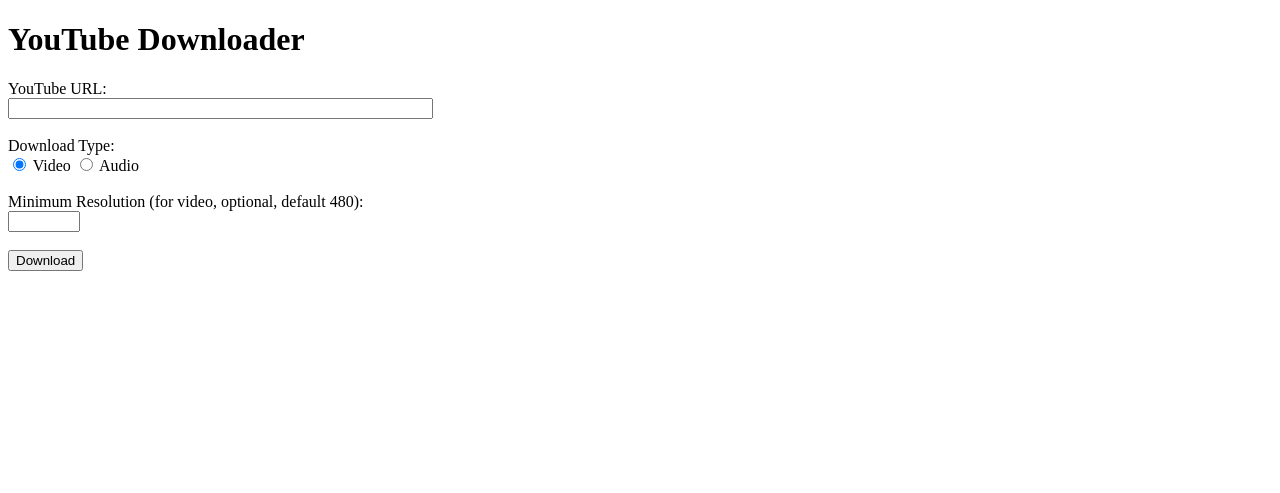
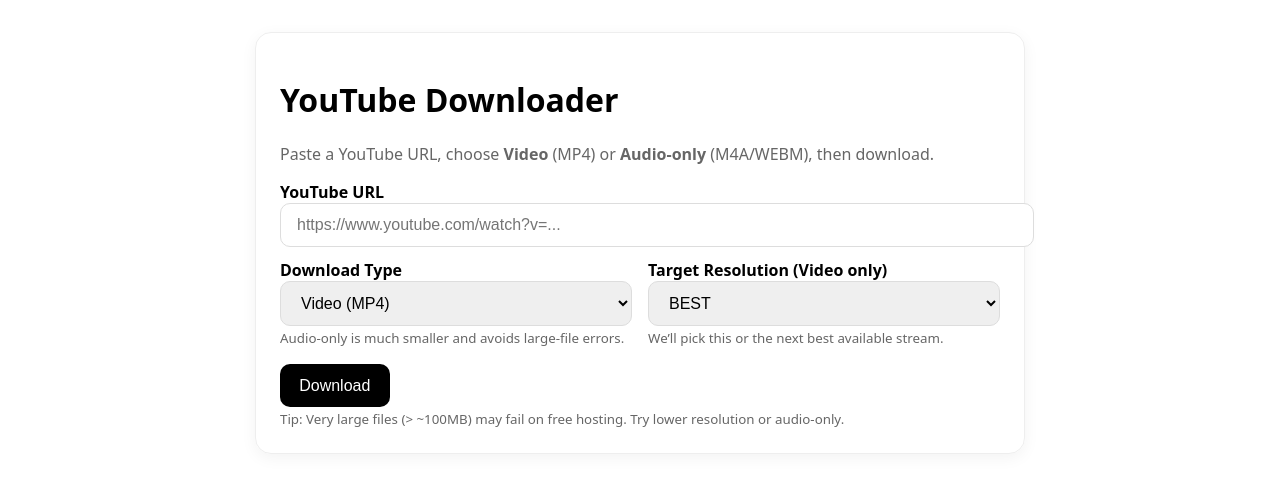
Before and after one commit to tofhatwa98/youtube_app, a Flask app: page / in a window 1280 px wide. Shown: the top 493 px of the page. Run offline with Flask 3, Linux system fonts and the light colour scheme.

Commit message:
Initial commit: YouTube downloader (video/audio)

```diff
--- a/app.py
+++ b/app.py
@@ -1,34 +1,161 @@
-from flask import Flask, request, render_template, send_file, redirect, url_for, flash
+import os
+import re
+import shutil
+import tempfile
+from datetime import datetime
+from flask import (
+    Flask, request, render_template, send_file,
+    redirect, url_for, flash, abort
+)
 from pytubefix import YouTube
-import tempfile
-import os
 
 app = Flask(__name__)
-app.secret_key = "supersecret"  # required for flash messages
+app.secret_key = os.environ.get("FLASK_SECRET_KEY", "supersecret")  # for flash()
+
+# --- Tunables ---
+MAX_BYTES = 100 * 1024 * 1024   # ~100 MB safeguard for free-tier limits on some hosts
+DEFAULT_RES_ORDER = ["720p", "480p", "360p", "240p"]
+ALLOWED_RES = ["best"] + DEFAULT_RES_ORDER  # options exposed to users
+
+
+def safe_filename(name: str, default: str = "download"):
+    """Sanitize filename (no path traversal, keep basic characters)."""
+    name = name or default
+    name = re.sub(r"[^\w\-\.\s\(\)\[\]]+", "", name).strip()
+    return name or default
+
+
+def pick_progressive_stream(yt: YouTube, target_res: str):
+    """
+    Pick a progressive MP4 stream (video+audio).
+    If target_res == 'best', pick highest under our order; otherwise try that or next lower.
+    """
+    streams = yt.streams.filter(progressive=True, file_extension="mp4")
+    if not streams:
+        return None
+
+    if target_res == "best":
+        ordered = streams.order_by("resolution").desc()
+        return ordered.first()
+
+    # Try requested resolution or next lower in DEFAULT_RES_ORDER
+    order = DEFAULT_RES_ORDER
+    # start from selected resolution index
+    try:
+        start_idx = order.index(target_res)
+    except ValueError:
+        start_idx = 0
+
+    for res in order[start_idx:]:
+        s = streams.filter(res=res).order_by("fps").desc().first()
+        if s:
+            return s
+
+    # Fallback: best available
+    return streams.order_by("resolution").desc().first()
+
+
+def pick_audio_stream(yt: YouTube):
+    """Pick the first audio-only stream (usually webm or m4a)."""
+    s = yt.streams.filter(only_audio=True).order_by("abr").desc().first()
+    return s
+
+
+def estimate_size_bytes(stream):
+    """Return precise or approximate filesize in bytes if available; else None."""
+    size = getattr(stream, "filesize", None)
+    if size:
+        return size
+    size_approx = getattr(stream, "filesize_approx", None)
+    return size_approx
 
 
 @app.route("/", methods=["GET", "POST"])
 def index():
     if request.method == "POST":
-        youtube_url = request.form.get("url")
+        url = (request.form.get("url") or "").strip()
+        mode = (request.form.get("mode") or "video").lower()  # 'video' or 'audio'
+        target_res = (request.form.get("resolution") or "best").lower()
 
-        if not youtube_url:
+        if not url:
             flash("Please enter a YouTube URL.")
             return redirect(url_for("index"))
 
+        # Basic URL sanity check
+        if not (url.startswith("http://") or url.startswith("https://")):
+            flash("Invalid URL. Please include http(s)://")
+            return redirect(url_for("index"))
+
         try:
-            # ✅ pytubefix with anti-bot fix
-            yt = YouTube(youtube_url, use_po_token=True)
-            stream = yt.streams.get_highest_resolution()
+            # Use anti-bot token
+            yt = YouTube(url, use_po_token=True)
+        except Exception as e:
+            flash(f"Failed to initialize YouTube object: {e}")
+            return redirect(url_for("index"))
 
-            # Save to a temporary directory
-            temp_dir = tempfile.mkdtemp()
-            filepath = stream.download(output_path=temp_dir, filename="video.mp4")
+        try:
+            if mode == "audio":
+                stream = pick_audio_stream(yt)
+                if not stream:
+                    flash("No audio-only stream was found for this video.")
+                    return redirect(url_for("index"))
+            else:
+                # default to video
+                if target_res not in ALLOWED_RES:
+                    target_res = "best"
+                stream = pick_progressive_stream(yt, target_res)
+                if not stream:
+                    flash("No progressive MP4 stream found. Try audio-only.")
+                    return redirect(url_for("index"))
 
-            return send_file(filepath, as_attachment=True)
+            # Size checks (best-effort)
+            est = estimate_size_bytes(stream)
+            if est and est > MAX_BYTES:
+                mb = round(est / (1024 * 1024), 1)
+                flash(
+                    f"This stream is about {mb} MB, which may exceed free hosting limits. "
+                    f"Try a lower resolution or audio-only."
+                )
+                return redirect(url_for("index"))
+
+            # Prepare temp dir and filename
+            tmpdir = tempfile.mkdtemp(prefix="yt_")
+            title = safe_filename(yt.title, default="video")
+            timestamp = datetime.utcnow().strftime("%Y%m%d_%H%M%S")
+
+            if mode == "audio":
+                # Derive container/extension from mime_type (e.g., 'audio/webm' or 'audio/mp4')
+                mime = (stream.mime_type or "audio/webm").lower()
+                ext = ".webm" if "webm" in mime else ".m4a" if "mp4" in mime else ".audio"
+                fname = f"{title}_{timestamp}{ext}"
+            else:
+                # Video mode: MP4 progressive
+                fname = f"{title}_{timestamp}.mp4"
+
+            # Download
+            filepath = stream.download(output_path=tmpdir, filename=fname)
+
+            # Send and cleanup temp dir after sending completes
+            # NOTE: send_file needs an absolute path; we also set a nice filename for the browser
+            response = send_file(
+                filepath,
+                as_attachment=True,
+                download_name=fname
+            )
+
+            # Clean up temp directory after request finishes
+            @response.call_on_close
+            def cleanup():
+                try:
+                    shutil.rmtree(tmpdir, ignore_errors=True)
+                except Exception:
+                    pass
+
+            return response
 
         except Exception as e:
-            flash(f"Download failed: {str(e)}")
+            flash(f"Download failed: {e}")
             return redirect(url_for("index"))
 
-    return render_template("index.html")
+    # GET
+    return render_template("index.html", allowed_res=ALLOWED_RES)
--- a/templates/index.html
+++ b/templates/index.html
@@ -1,32 +1,69 @@
 <!DOCTYPE html>
 <html lang="en">
 <head>
-    <meta charset="UTF-8">
-    <title>YouTube Downloader</title>
+  <meta charset="utf-8" />
+  <title>YouTube Downloader</title>
+  <meta name="viewport" content="width=device-width, initial-scale=1" />
+  <style>
+    body { font-family: system-ui, -apple-system, Segoe UI, Roboto, Arial, sans-serif; margin: 2rem; }
+    .card { max-width: 720px; margin: 0 auto; padding: 1.5rem; border: 1px solid #eee; border-radius: 16px; box-shadow: 0 4px 16px rgba(0,0,0,0.05); }
+    .row { display: flex; gap: 1rem; flex-wrap: wrap; }
+    label { font-weight: 600; margin-top: .75rem; display: block; }
+    input[type="text"], select {
+      width: 100%; padding: .75rem 1rem; border: 1px solid #ddd; border-radius: 10px; font-size: 1rem;
+    }
+    button {
+      padding: .8rem 1.2rem; border: none; border-radius: 10px; font-size: 1rem; cursor: pointer;
+      background: black; color: white; margin-top: 1rem;
+    }
+    .flash { color: #b00020; margin: .5rem 0; }
+    small { color: #666; }
+    .muted { color: #666; }
+  </style>
 </head>
 <body>
+  <div class="card">
     <h1>YouTube Downloader</h1>
+    <p class="muted">Paste a YouTube URL, choose <b>Video</b> (MP4) or <b>Audio-only</b> (M4A/WEBM), then download.</p>
+
     {% with messages = get_flashed_messages() %}
       {% if messages %}
-        <ul style="color:red;">
+        <div>
           {% for message in messages %}
-            <li>{{ message }}</li>
+            <div class="flash">• {{ message }}</div>
           {% endfor %}
-        </ul>
+        </div>
       {% endif %}
     {% endwith %}
+
     <form method="POST">
-        <label>YouTube URL:</label><br>
-        <input type="text" name="url" size="50" required><br><br>
+      <label for="url">YouTube URL</label>
+      <input type="text" id="url" name="url" placeholder="https://www.youtube.com/watch?v=..." required />
 
-        <label>Download Type:</label><br>
-        <input type="radio" name="type" value="video" checked> Video
-        <input type="radio" name="type" value="audio"> Audio<br><br>
+      <div class="row">
+        <div style="flex:1; min-width: 200px;">
+          <label for="mode">Download Type</label>
+          <select id="mode" name="mode">
+            <option value="video">Video (MP4)</option>
+            <option value="audio">Audio-only (M4A/WEBM)</option>
+          </select>
+          <small>Audio-only is much smaller and avoids large-file errors.</small>
+        </div>
 
-        <label>Minimum Resolution (for video, optional, default 480):</label><br>
-        <input type="number" name="resolution" min="144" max="2160"><br><br>
+        <div style="flex:1; min-width: 200px;">
+          <label for="resolution">Target Resolution (Video only)</label>
+          <select id="resolution" name="resolution">
+            {% for r in allowed_res %}
+              <option value="{{ r }}">{{ r|upper }}</option>
+            {% endfor %}
+          </select>
+          <small>We’ll pick this or the next best available stream.</small>
+        </div>
+      </div>
 
-        <input type="submit" value="Download">
+      <button type="submit">Download</button>
+      <div><small>Tip: Very large files (> ~100MB) may fail on free hosting. Try lower resolution or audio-only.</small></div>
     </form>
+  </div>
 </body>
 </html>
```
Also changed, not shown: render.yaml (line endings or trailing spaces).
